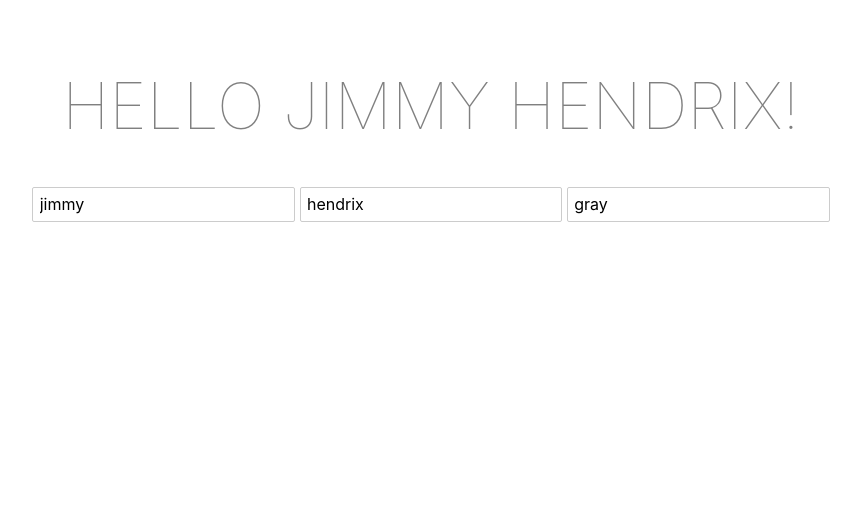
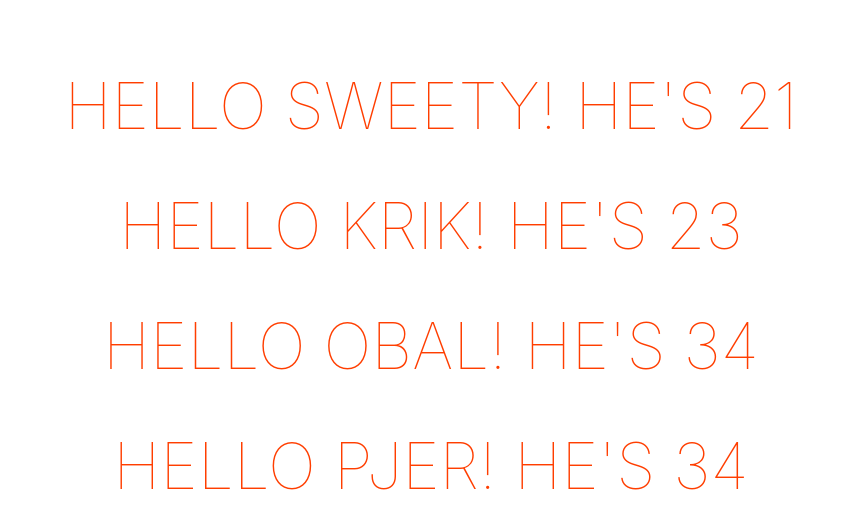
Before and after one commit to Dancheg97/smoking_svelte, a Svelte app: page / in a window 1280 px wide. Shown: the top 528 px of the page, without its empty margins (209-1070 px from the left). Built offline with nearby package versions, Linux system fonts and the light colour scheme.

Commit message:
svelte loops

```diff
--- a/src/App.svelte
+++ b/src/App.svelte
@@ -1,17 +1,18 @@
 <script>
-  let fname = "jimmy";
-  let sname = "hendrix";
-  let ncolor = "gray";
-
-  $: fullName = `${fname} ${sname}`;
-  $: console.log(fullName);
+  let people = [
+    { fname: "tasty", sname: "sweety", age: 21, iq: 128 },
+    { fname: "cobol", sname: "krik", age: 23, iq: 122 },
+    { fname: "upper", sname: "obal", age: 34, iq: 110 },
+    { fname: "uner", sname: "pjer", age: 34, iq: 110 },
+  ];
 </script>
 
 <main>
-  <h1 style="color:{ncolor}">Hello {fullName}!</h1>
-  <input type="text" bind:value={fname} />
-  <input type="text" bind:value={sname} />
-  <input type="text" bind:value={ncolor} />
+  {#each people as person}
+    <h1 style="color:{person.fname}">
+      Hello {person.sname}! He's {person.age}
+    </h1>
+  {/each}
 </main>
 
 <style>
```
